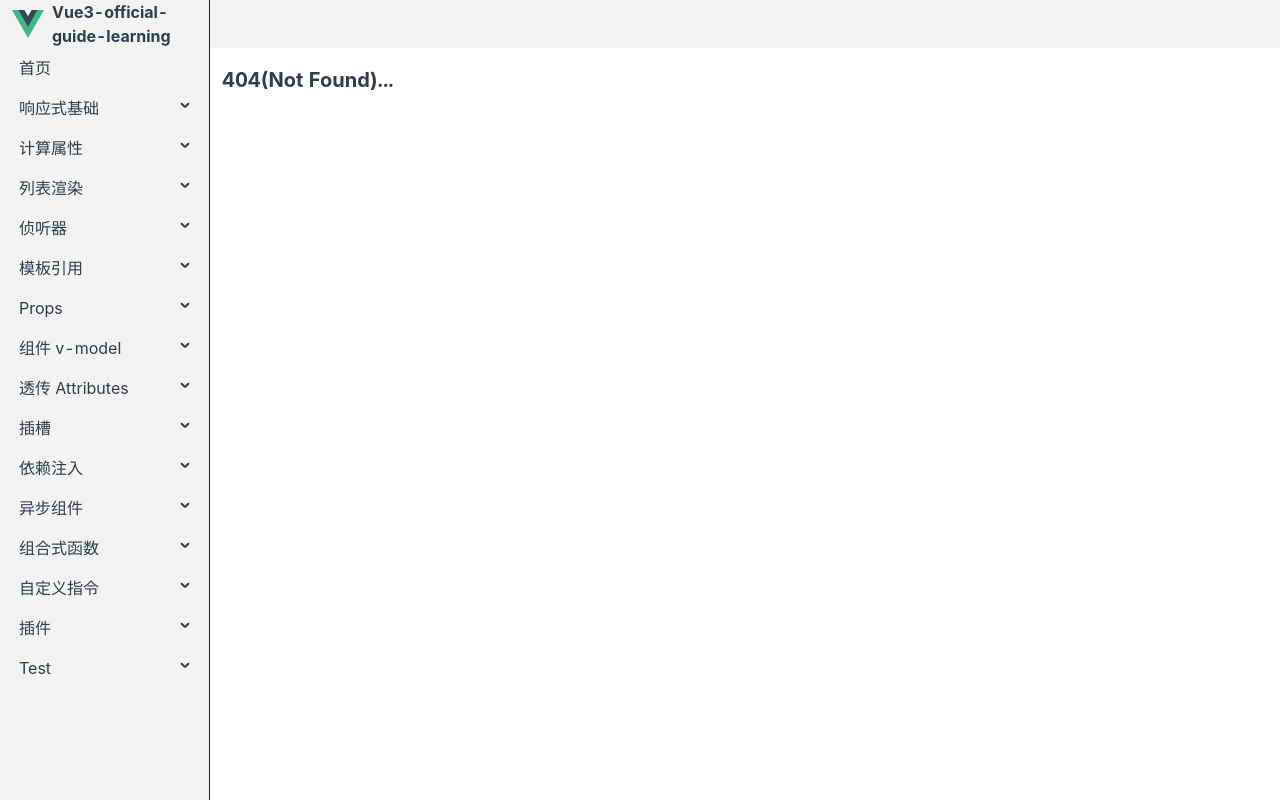
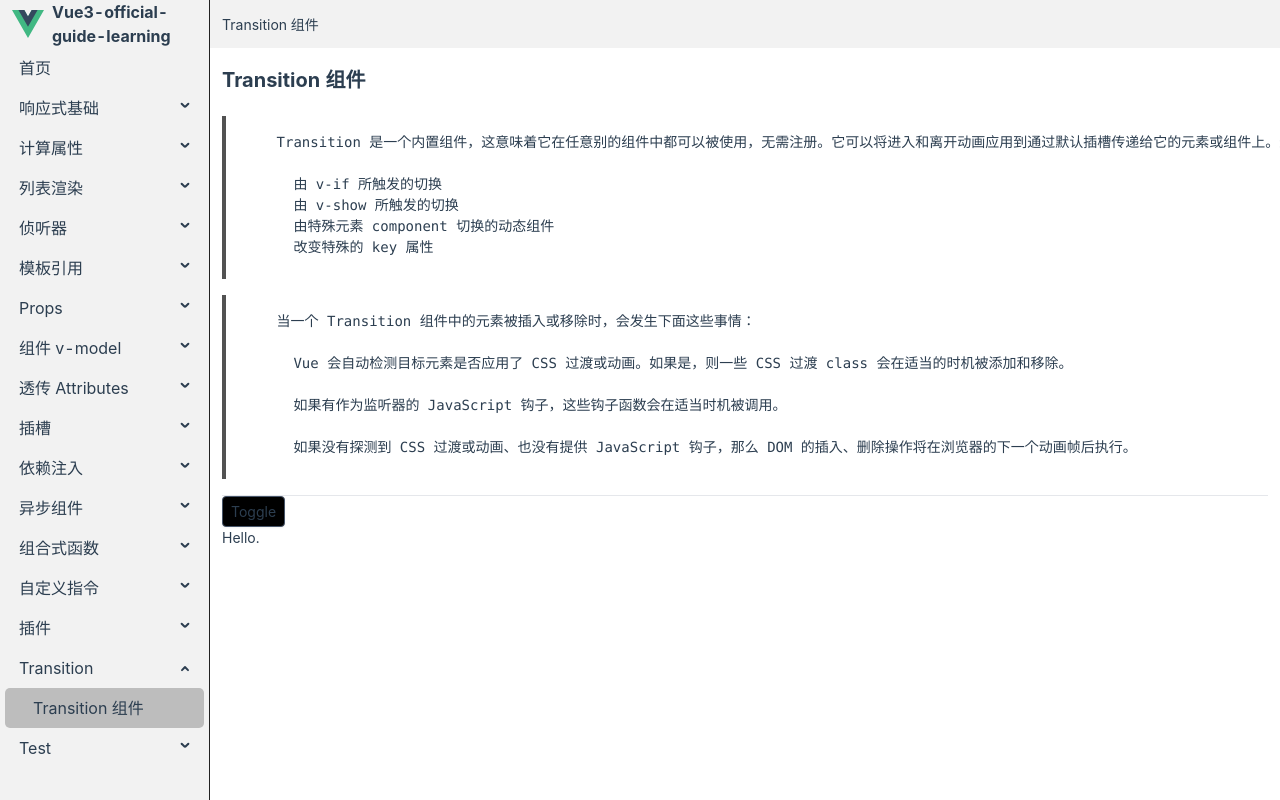
Before and after one commit to yuanlee301415/vue3-official-guide-learning, a Vue app: page /transition/the-transition-component in a window 1280 px wide. Before the commit this address had no page. Built offline with nearby package versions, Linux system fonts and the light colour scheme.

Commit message:
Transition>Transition 组件

```diff
--- a/src/router/routes/index.js
+++ b/src/router/routes/index.js
@@ -13,6 +13,7 @@ import ASYNC_ROUTE from './modules/async.js'
 import COMPOSABLES_ROUTE from './modules/composables.js'
 import CUSTOM_DIRECTIVES_ROUTE from './modules/custom-directives.js'
 import PLUGINS_ROUTE from './modules/plugins.js'
+import TRANSITION_ROUTE from './modules/transition.js'
 import TEST_ROUTE from './modules/test'
 
 export const ROOT_ROUTE = {
@@ -68,6 +69,7 @@ export const basicRoutes = [
   COMPOSABLES_ROUTE,
   CUSTOM_DIRECTIVES_ROUTE,
   PLUGINS_ROUTE,
+  TRANSITION_ROUTE,
   // Others...
   TEST_ROUTE,
   PAGE_NOT_FOUND_ROUTE,
--- /dev/null
+++ b/src/router/routes/modules/transition.js
@@ -0,0 +1,21 @@
+import { LAYOUT } from '@/router/constants.js'
+
+const TRANSITION_ROUTE = {
+  path: '/transition',
+  name: 'transition',
+  component: LAYOUT,
+  meta: {
+    title: 'Transition',
+  },
+  children: [
+    {
+      path: 'the-transition-component',
+      component: () => import('@/views/transition/the-transition-component.vue'),
+      meta: {
+        title: 'Transition 组件',
+      },
+    },
+  ],
+}
+
+export default TRANSITION_ROUTE
--- /dev/null
+++ b/src/views/transition/the-transition-component.vue
@@ -0,0 +1,48 @@
+<script setup>
+import { ref } from 'vue'
+
+const show = ref(true)
+</script>
+
+<template>
+  <div>
+    <h1>Transition 组件</h1>
+    <pre>
+      Transition 是一个内置组件，这意味着它在任意别的组件中都可以被使用，无需注册。它可以将进入和离开动画应用到通过默认插槽传递给它的元素或组件上。进入或离开可以由以下的条件之一触发：
+
+        由 v-if 所触发的切换
+        由 v-show 所触发的切换
+        由特殊元素 component 切换的动态组件
+        改变特殊的 key 属性
+    </pre>
+
+    <pre>
+      当一个 Transition 组件中的元素被插入或移除时，会发生下面这些事情：
+
+        Vue 会自动检测目标元素是否应用了 CSS 过渡或动画。如果是，则一些 CSS 过渡 class 会在适当的时机被添加和移除。
+
+        如果有作为监听器的 JavaScript 钩子，这些钩子函数会在适当时机被调用。
+
+        如果没有探测到 CSS 过渡或动画、也没有提供 JavaScript 钩子，那么 DOM 的插入、删除操作将在浏览器的下一个动画帧后执行。
+    </pre>
+
+    <hr />
+
+    <button @click="show = !show">Toggle</button>
+    <Transition>
+      <div v-show="show">Hello.</div>
+    </Transition>
+  </div>
+</template>
+
+<style>
+.v-enter-active,
+.v-leave-active {
+  transition: opacity 0.5s ease;
+}
+
+.v-enter-from,
+.v-leave-to {
+  opacity: 0;
+}
+</style>
```
